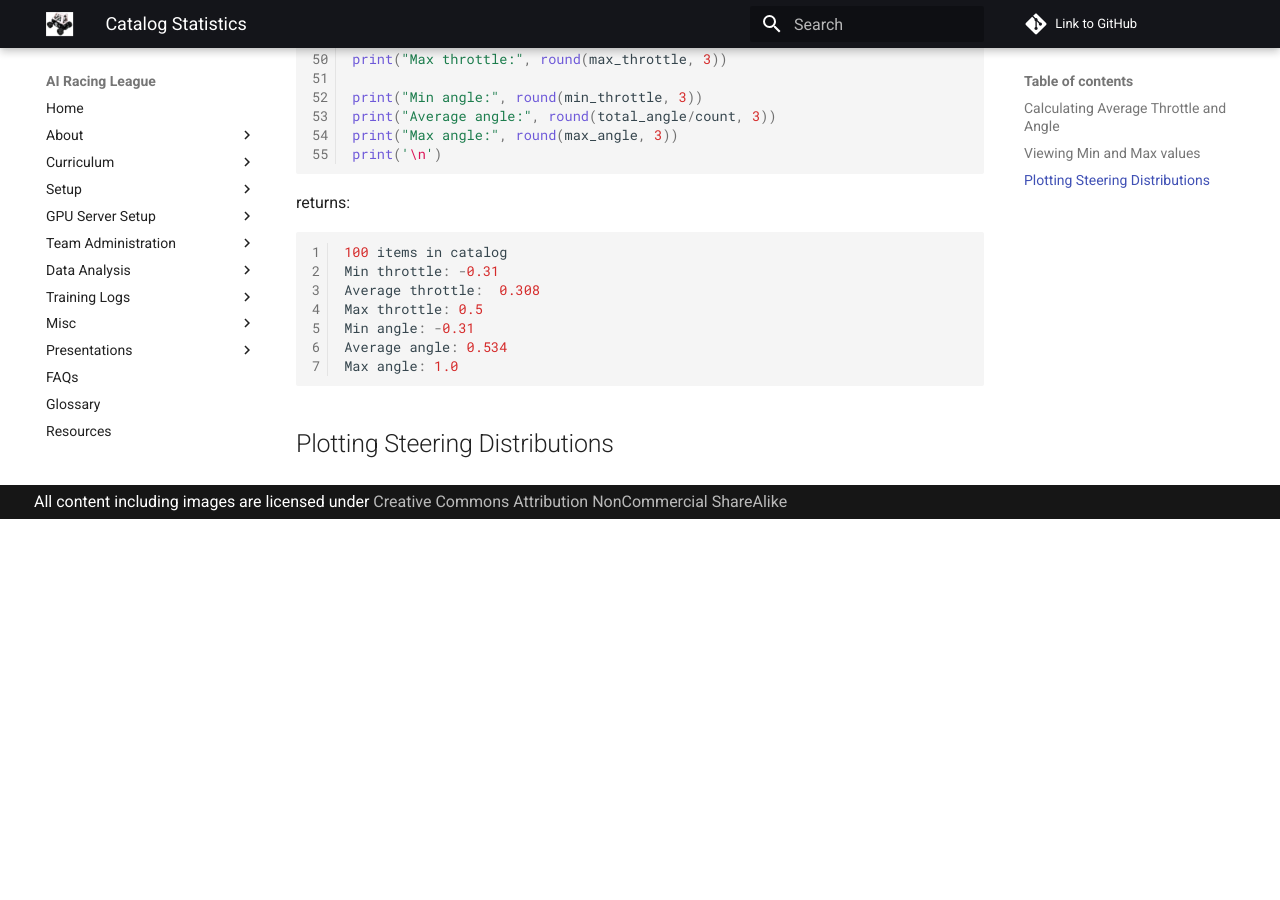
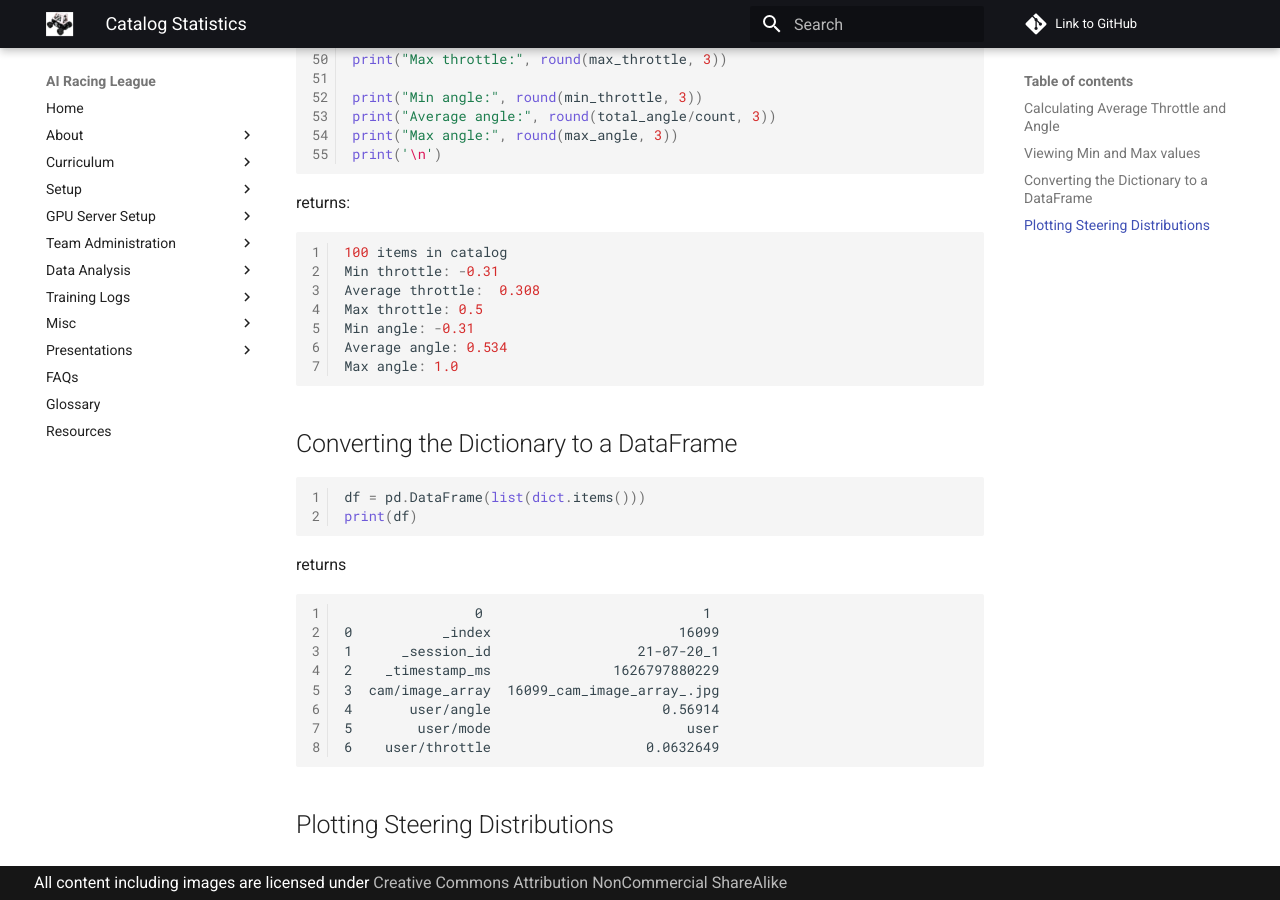
Before and after one commit to CoderDojoTC/ai-racing-league, an MkDocs documentation site: the page built from docs/data-analysis/05-catalog-statistics.md, in a window 1280 px wide and 900 px high, scrolled down 2258 px. Built offline with MkDocs 1.6.1 and Material for MkDocs 9.7.7, drawn with Linux system fonts in a browser that asks for light colours; comment, search, counter and statistics services are not loaded; before the commit the page ends 2777 px from its top, so only the background shows below that.

Commit message:
fix link

````diff
--- a/docs/data-analysis/05-catalog-statistics.md
+++ b/docs/data-analysis/05-catalog-statistics.md
@@ -119,4 +119,24 @@ Average angle: 0.534
 Max angle: 1.0
 ```
 
+## Converting the Dictionary to a DataFrame
+
+```py
+df = pd.DataFrame(list(dict.items()))
+print(df)
+```
+
+returns
+
+```
+                0                           1
+0           _index                       16099
+1      _session_id                  21-07-20_1
+2    _timestamp_ms               1626797880229
+3  cam/image_array  16099_cam_image_array_.jpg
+4       user/angle                     0.56914
+5        user/mode                        user
+6    user/throttle                   0.0632649
+```
+
 ## Plotting Steering Distributions
--- a/docs/data-analysis/plot-test.py
+++ b/docs/data-analysis/plot-test.py
@@ -1,4 +1,8 @@
 import plotly.express as px
+
 df = px.data.tips()
+
 fig = px.histogram(df, x="total_bill")
+
+# this will start a web server and open your browser on the page
 fig.show()
````
